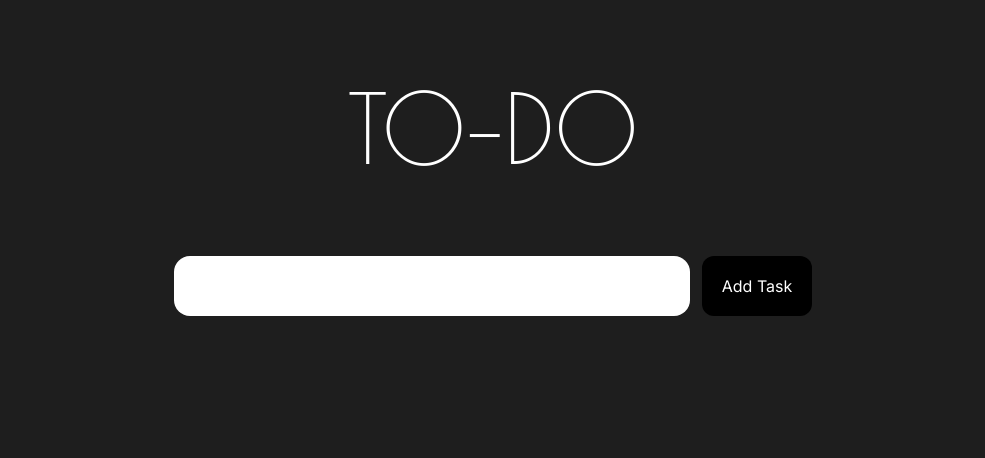
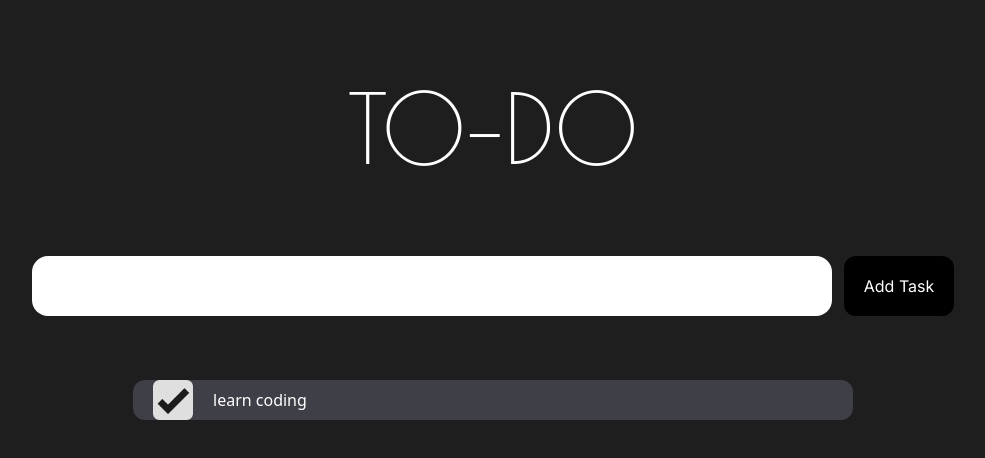
Before and after one commit to abbiebabu/TodoApp, a React (Vite) app: page / in a window 1280 px wide. Shown: the top 458 px of the page, without its empty margins (147-1132 px from the left). Built offline with nearby package versions, Linux system fonts and the light colour scheme; a web font is replaced by a local one.

Commit message:
added icons and list component initial

```diff
--- a/src/App.jsx
+++ b/src/App.jsx
@@ -1,17 +1,23 @@
 import { useState } from "react";
-
+import { TodoItems } from "./components/todoItems";
 import "./App.css";
 
 function App() {
   return (
     <>
-    <div>
-      <h1 className="poiret-one text-center text-8xl pt-20">TO-DO</h1>
-      <div className="flex mt-20 gap-3 justify-center-safe">
-        <input className="bg-white w-129 h-15 rounded-2xl" type="text" />
-        <button className="bg-black inter px-5 py-2 cursor-pointer rounded-xl">Add Task</button>
+      <div>
+        <h1 className="poiret-one text-center text-8xl pt-20">TO-DO</h1>
+        <div className="flex mt-20 gap-3 justify-center-safe">
+          <input className="bg-white w-200 h-15 rounded-2xl" type="text" />
+          <button className="bg-black inter px-5 py-2 cursor-pointer rounded-xl">
+            Add Task
+          </button>
+        </div>
+        {/* todo list */}
+        <div>
+          <TodoItems />
+        </div>
       </div>
-    </div>
     </>
   );
 }
--- /dev/null
+++ b/src/components/TodoItems.jsx
@@ -0,0 +1,14 @@
+import React from "react";
+import tick from "../assets/tick.png";
+import untick from "../assets/untick.png";
+
+export const TodoItems = (list) => {
+  return (
+    <div className="flex mx-70 my-16 items-center px-5 bg-zinc-700 rounded-xl py-">
+      <div className="flex flex-1 gap-5 items-center  ">
+        <img className="h-10 w-10" src={tick} alt="" />
+        learn coding
+      </div>
+    </div>
+  );
+};
```
Also changed, not shown: src/assets/tick.png (added), src/assets/untick.png (added).
